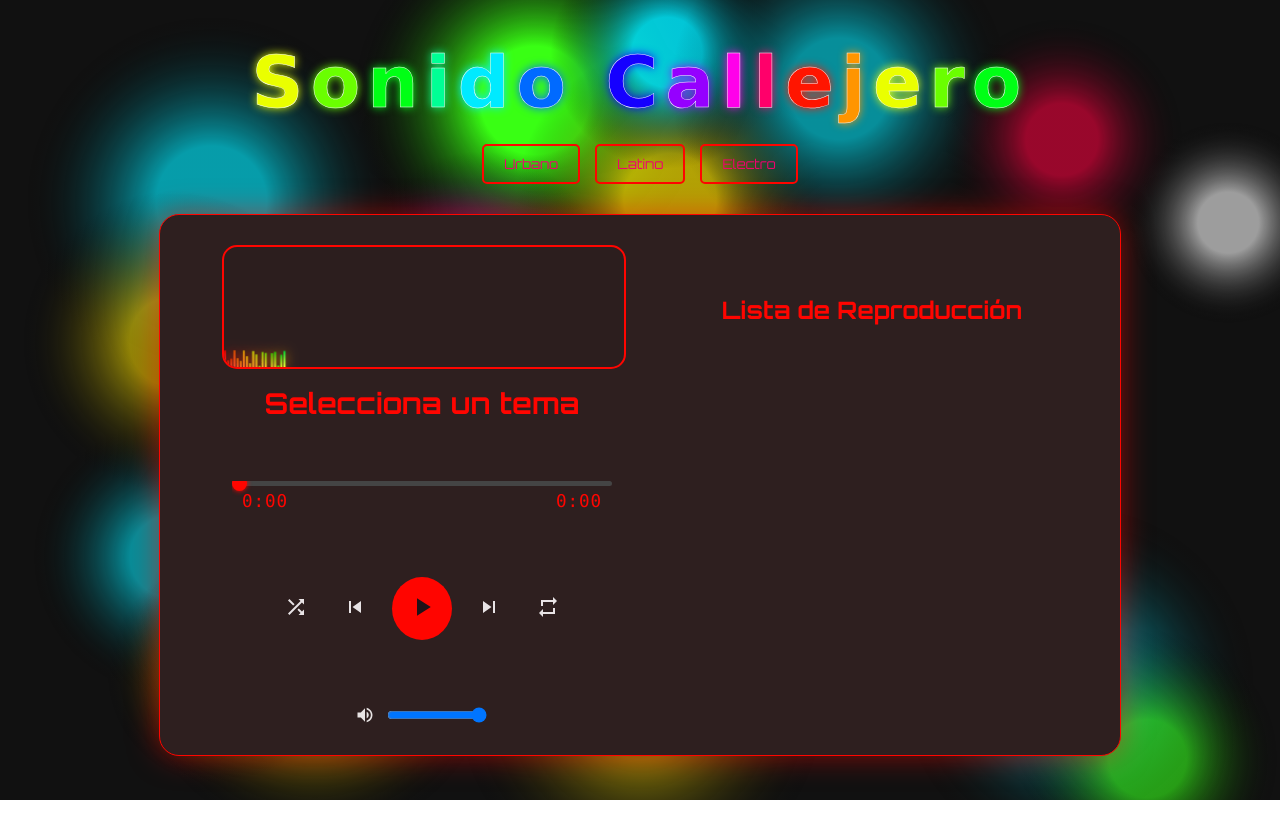
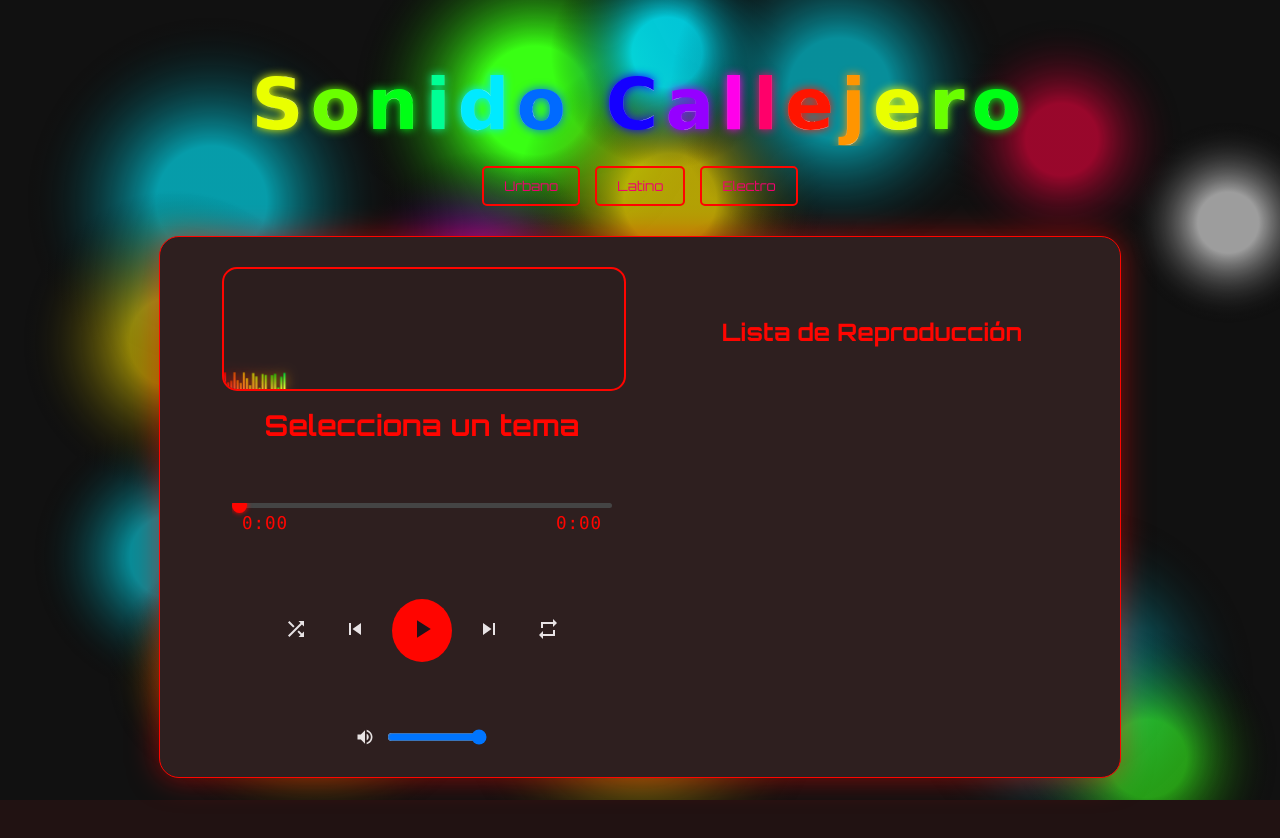
Before and after one commit to Pachodev77/zarmusical, a website: page index.html in a window 1280 px wide. Before the commit the page ends 800 px from the top, so only its background shows below. Drawn offline with Linux system fonts and the light colour scheme; no server answers; a web font is replaced by a local one.

Commit message:
Ajustes en el título: borde más fino y en una sola línea

```diff
--- a/style.css
+++ b/style.css
@@ -29,25 +29,23 @@ body {
     font-family: 'UnifrakturMaguntia', cursive;
     text-transform: none;
     font-weight: normal;
-    font-size: 4.5em; /* Aumentado de 3.5em a 4.5em */
+    font-size: 4.5em;
     font-weight: 900;
     letter-spacing: 0.1em;
     text-align: center;
-    margin-top: 40px;
-    margin-bottom: 20px;
+    margin: 40px 20px 20px;
     color: var(--primary-color);
-    text-shadow:
-        0 0 2px #fff,
-        0 0 4px #fff,
-        0 0 6px #fff,
-        0 0 10px #fff,
-        0 0 15px #fff,
-        0 0 25px var(--primary-color),
-        0 0 35px var(--primary-color);
-    -webkit-text-stroke: 0.5px #ffffff;
-    text-stroke: 0.5px #ffffff;
+    -webkit-text-stroke: 0.1px #ffffff;
     z-index: 1;
     position: relative;
+    white-space: nowrap;
+    overflow: hidden;
+    text-overflow: ellipsis;
+}
+
+#soundsphere-title span {
+    display: inline-block;
+    white-space: nowrap;
 }
 
 .container {
@@ -189,14 +187,11 @@ body {
     position: relative;
     z-index: 1;
 }
-    position: relative;
-    z-index: 1;
-}
 
+body {
     background-color: var(--background-dark);
     color: var(--text-color);
     font-family: 'Roboto', sans-serif;
-
     display: flex;
     flex-direction: column; /* Changed to column to stack title and container */
     justify-content: center;
```
